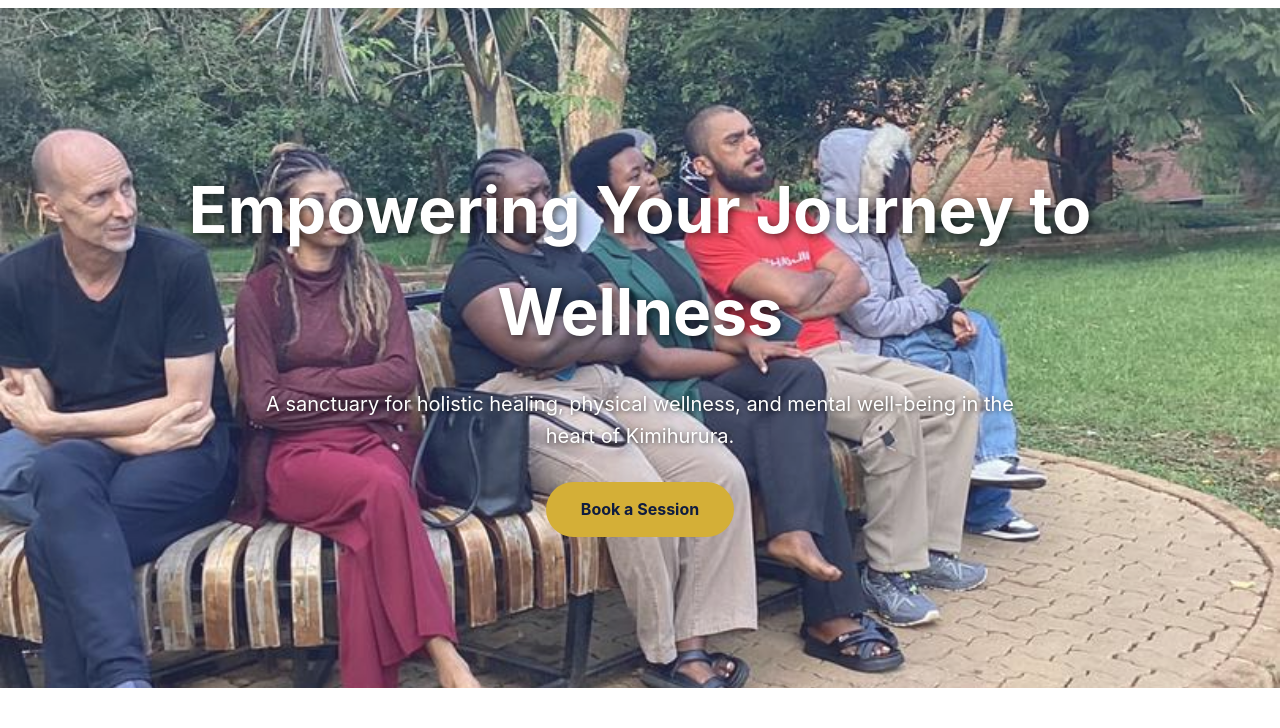
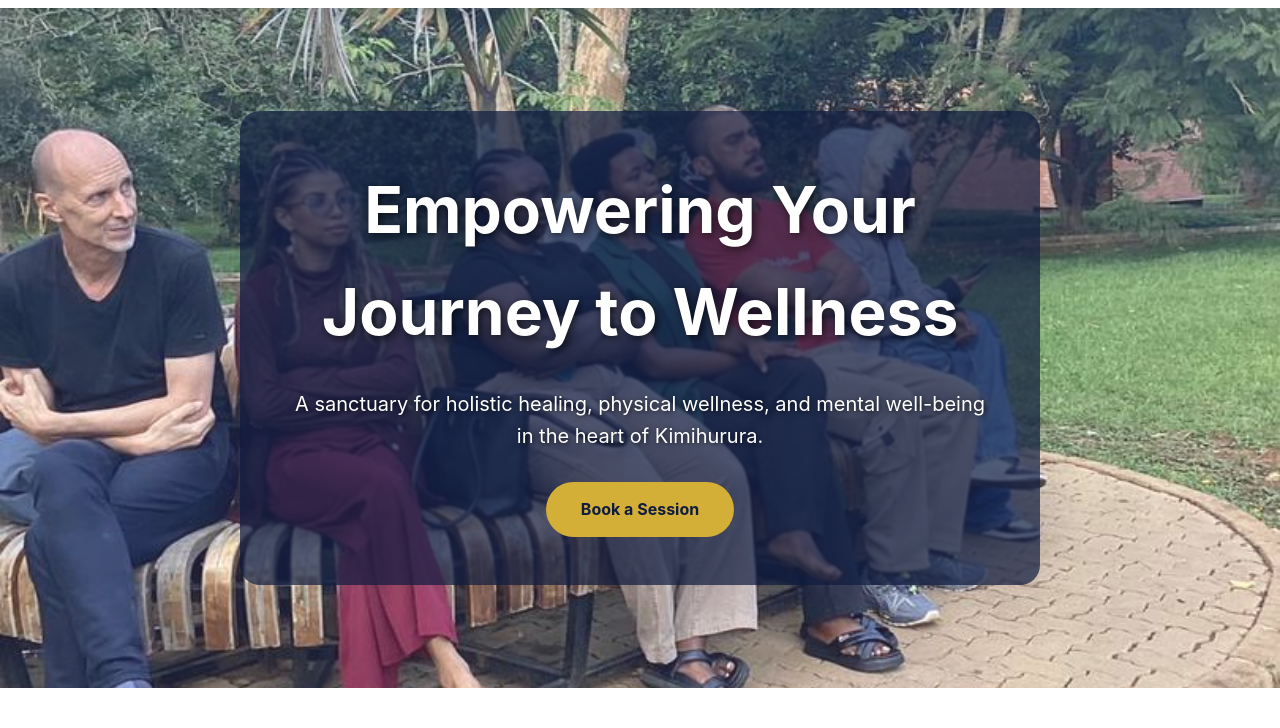
Before and after one commit to beth-awuor-36/bethwellnesscenter, a plain HTML site: page index.html in a window 1280 px wide. Shown: the part 72-800 px from the top of the page. Drawn offline with Linux system fonts and the light colour scheme.

Commit message:
Second commit

```diff
--- a/styles.css
+++ b/styles.css
@@ -89,6 +89,16 @@ body.dark-mode .hamburger span { background-color: var(--accent-color); }
     z-index: -1;
 }
 
+.hero-content {
+    background-color: rgba(15, 28, 63, 0.7);
+    padding: 3rem;
+    border-radius: 20px;
+    backdrop-filter: blur(1px);
+    -webkit-backdrop-filter: blur(1px);
+    max-width: 800px;
+    margin: 0 auto;
+}
+
 .hero h1 {
     font-size: clamp(2.5rem, 6vw, 4rem);
     margin-bottom: 1.5rem;
```
